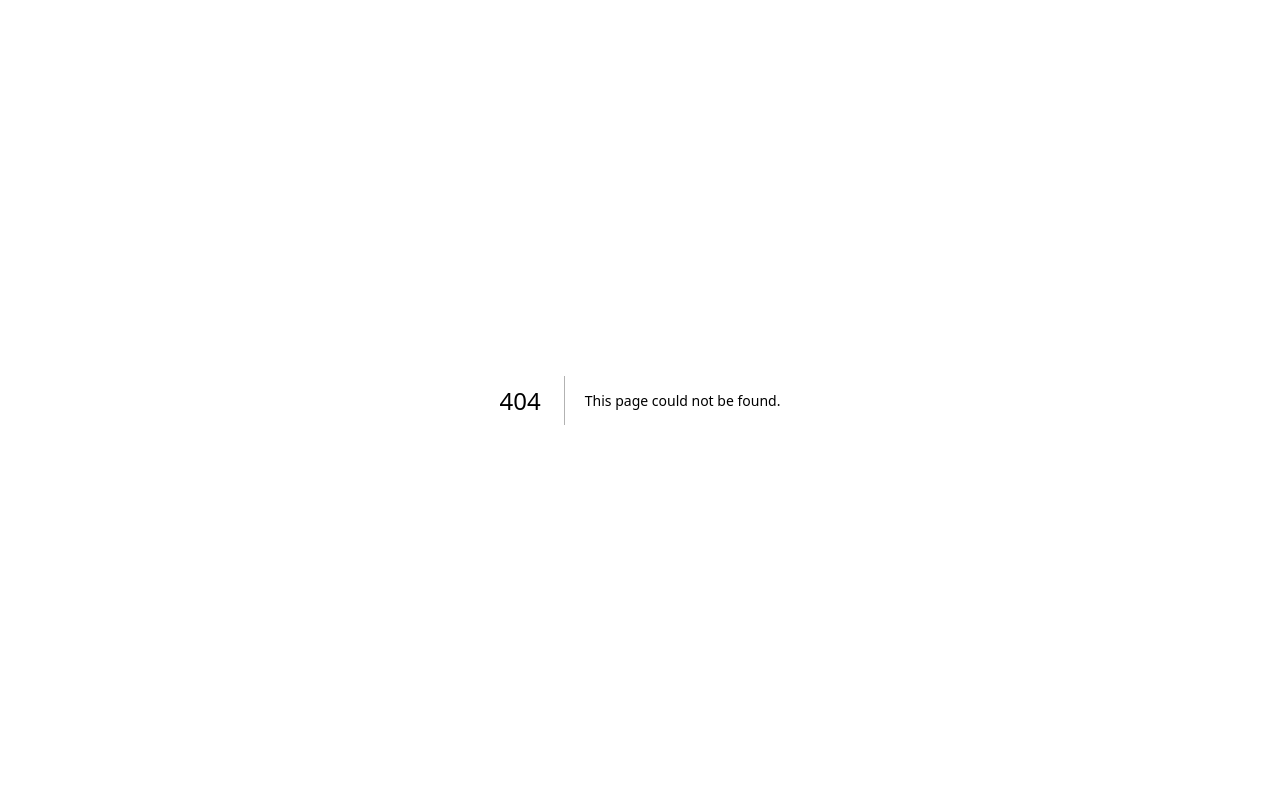
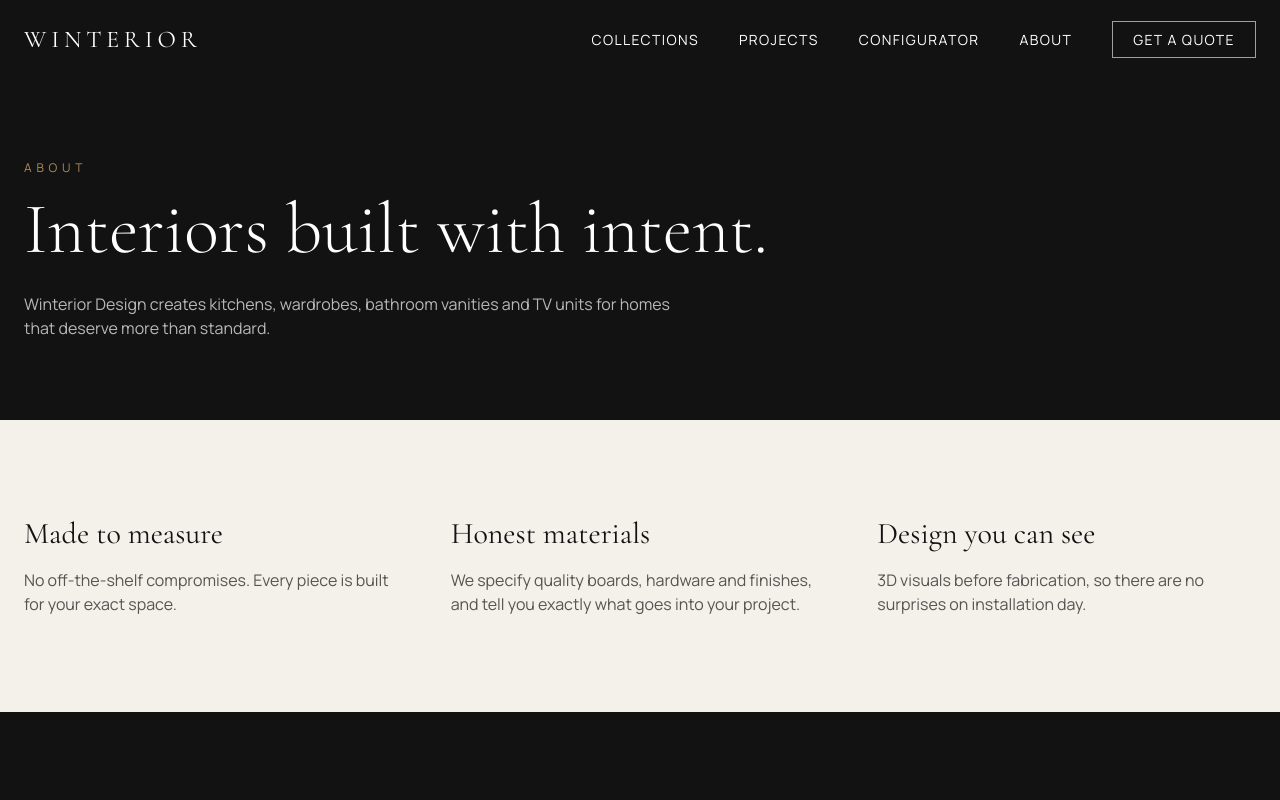
Before and after one commit to Lawrence137/winterior, a Next.js app: page /about in a window 1280 px wide. Before the commit this address had no page. Shown: the top 800 px of the page. Built offline with nearby package versions, Linux system fonts and the light colour scheme.

Commit message:
Adds AboutPage component with header, values display, Process, and CTA sections

```diff
--- /dev/null
+++ b/src/app/(site)/about/page.tsx
@@ -0,0 +1,34 @@
+import PageHeader from "@/components/ui/PageHeader";
+import Reveal from "@/components/ui/Reveal";
+import Process from "@/components/home/Process";
+import CTA from "@/components/home/CTA";
+
+const values = [
+  { title: "Made to measure", text: "No off-the-shelf compromises. Every piece is built for your exact space." },
+  { title: "Honest materials", text: "We specify quality boards, hardware and finishes, and tell you exactly what goes into your project." },
+  { title: "Design you can see", text: "3D visuals before fabrication, so there are no surprises on installation day." },
+];
+
+export default function AboutPage() {
+  return (
+    <>
+      <PageHeader eyebrow="About" title="Interiors built with intent.">
+        <p>Winterior Design creates kitchens, wardrobes, bathroom vanities and TV units for homes that deserve more than standard.</p>
+      </PageHeader>
+
+      <section className="px-6 py-24">
+        <div className="mx-auto grid max-w-7xl gap-12 md:grid-cols-3">
+          {values.map((v, i) => (
+            <Reveal key={v.title} delay={i * 0.1}>
+              <h3 className="font-display text-3xl">{v.title}</h3>
+              <p className="mt-4 text-ink/70">{v.text}</p>
+            </Reveal>
+          ))}
+        </div>
+      </section>
+
+      <Process />
+      <CTA />
+    </>
+  );
+}
```
